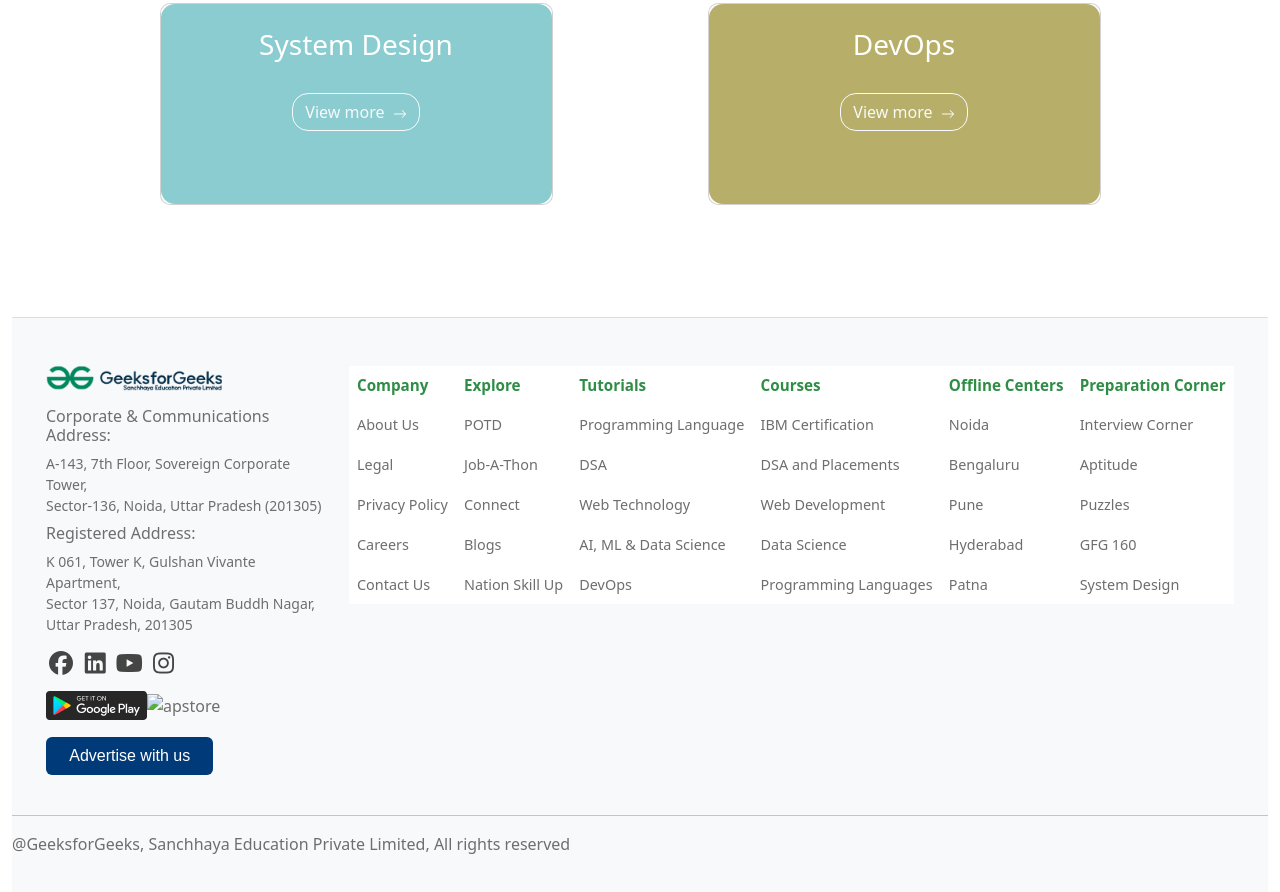
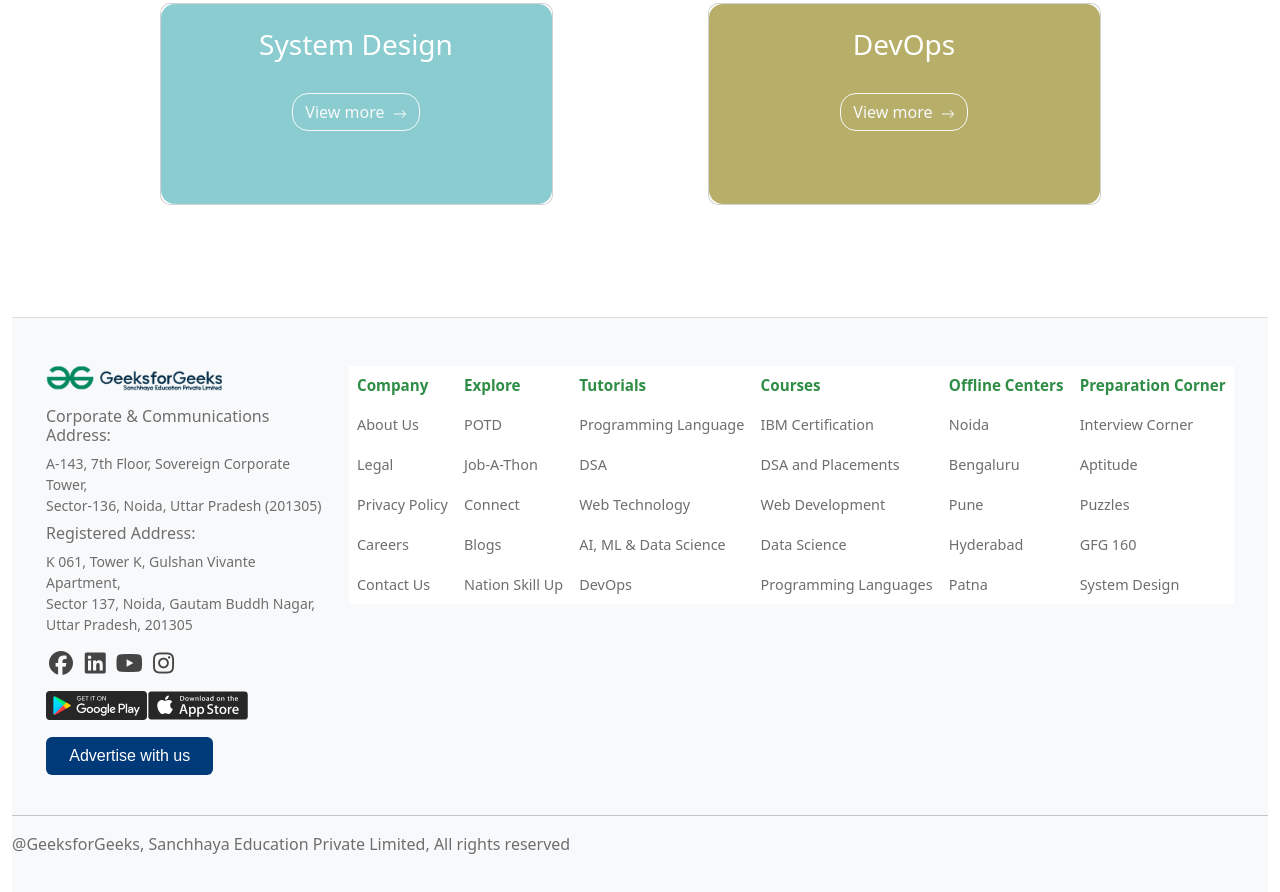
Before and after one commit to ajsnl/GeeksForGeeks_ClonePage, a plain HTML site: page index.html in a window 1280 px wide. Shown: the part 2589-3481 px from the top of the page. Drawn offline with nearby package versions, Linux system fonts and the light colour scheme; the site is published under a folder, as on GitHub Pages, so addresses that start at the root find nothing.

Commit message:
second commit

```diff
--- a/index.html
+++ b/index.html
@@ -393,7 +393,7 @@
         <p class="small">K 061, Tower K, Gulshan Vivante Apartment,<br>
           Sector 137, Noida, Gautam Buddh Nagar,<br> Uttar Pradesh, 201305</p>
           <p><a href="#"><i class="fa-brands fa-facebook fa-xl" style="color: #454545;"></i></a> <a href="#"><i class="fa-brands fa-linkedin fa-xl" style="color: #454545;"></i></a><a href="#"></a> <a href="#"><i class="fa-brands fa-youtube fa-xl" style="color: #454545;"></i></a>  <a href="#"><i class="fa-brands fa-instagram fa-xl" style="color: #454545;"></i></a></p>
-          <img src="images/googleplay-(1).png" alt="playstore"><img src="/images/appstore-(1).png" alt="apstore">
+          <img src="images/googleplay-(1).png" alt="playstore"><img src="images/appstore-(1).png" alt="apstore">
           <a class="btn lastbtn mt-3" href="#" role="button">Advertise with us</a>
         </div>
 
```
